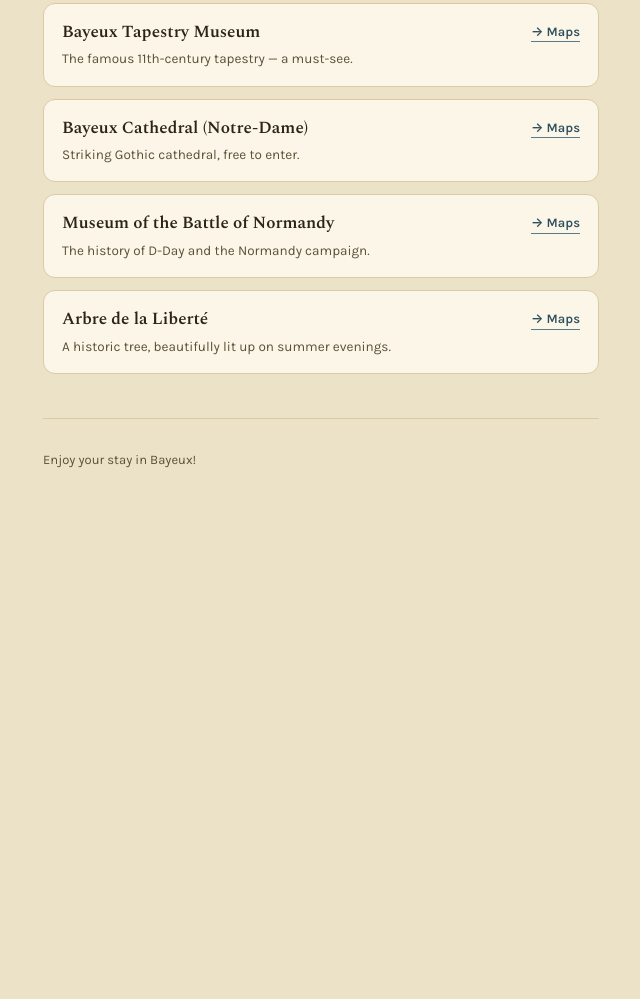
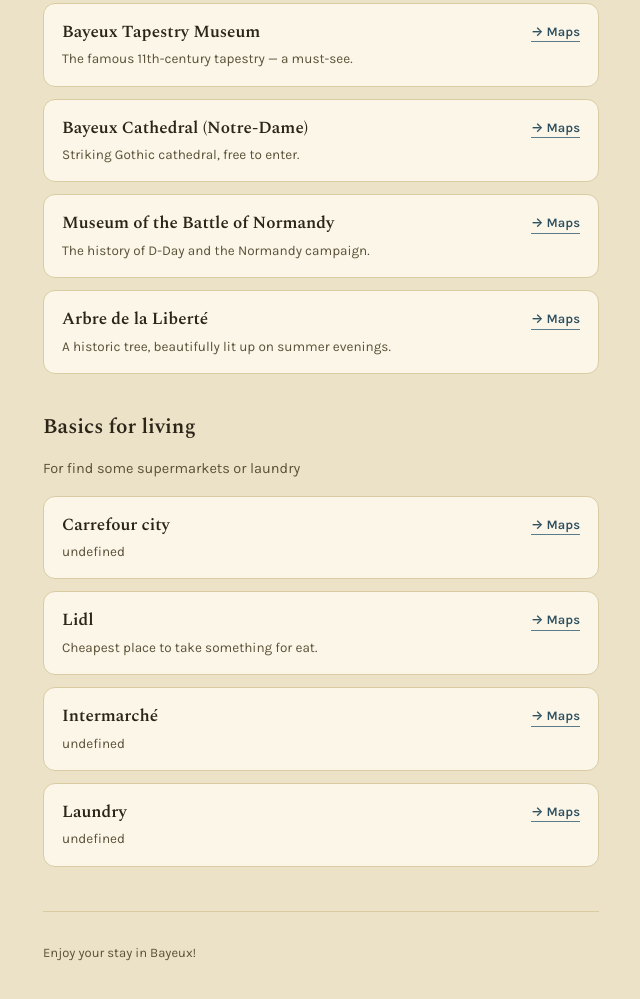
Before and after one commit to abelolivalopez-sketch/Claireappartment, a plain HTML site: page index.html in a window 1280 px wide. Shown: the part 1227-2226 px from the top of the page, without its empty margins (319-959 px from the left). Before the commit the page ends 1769 px from the top, so only its background shows below. Drawn offline with nearby package versions, Linux system fonts and the light colour scheme.

Commit message:
Update index.html

```diff
--- a/index.html
+++ b/index.html
@@ -245,6 +245,12 @@
     <div class="card-list" id="museumList"></div>
   </section>
 
+  <section id="liveSection">
+    <h2>Basics for living</h2>
+    <p class="lede">For find some supermarkets or laundry</p>
+    <div class="card-list" id="liveList"></div>
+  </section>
+
   <footer>
     <p>Enjoy your stay in Bayeux!</p>
   </footer>
@@ -273,6 +279,12 @@
     { name: "Bayeux Cathedral (Notre-Dame)", note: "Striking Gothic cathedral, free to enter.", address: "Rue du Bienvenu, 14400 Bayeux, France" },
     { name: "Museum of the Battle of Normandy", note: "The history of D-Day and the Normandy campaign.", address: "Bd Fabian Ware, 14400 Bayeux, France" },
     { name: "Arbre de la Liberté", note: "A historic tree, beautifully lit up on summer evenings.", address: "Place de la Liberté, 14400 Bayeux, France" }
+  ],
+  live: [
+    { name: "Carrefour city", address: "22 Rue Saint-Jean, 14400 Bayeux" },
+    { name: "Lidl", note: "Cheapest place to take something for eat.", address: "Rte d'Esquay sur Seulles, 14400 Saint-Vigor-le-Grand" },
+    { name: "Intermarché", address: "Rte d'Esquay sur Seulles, 14400 Saint-Vigor-le-Grand" },
+    { name: "Laundry", address: "10 Rue Maréchal Foch, 14400 Bayeux" }
   ]
 };
 
@@ -298,6 +310,7 @@
 }
 renderList('restaurantList', CONFIG.restaurants);
 renderList('museumList', CONFIG.museums);
+renderList('liveList', CONFIG.live);
 
 document.querySelectorAll('.copy-btn').forEach(function(btn) {
   btn.addEventListener('click', function() {
```
